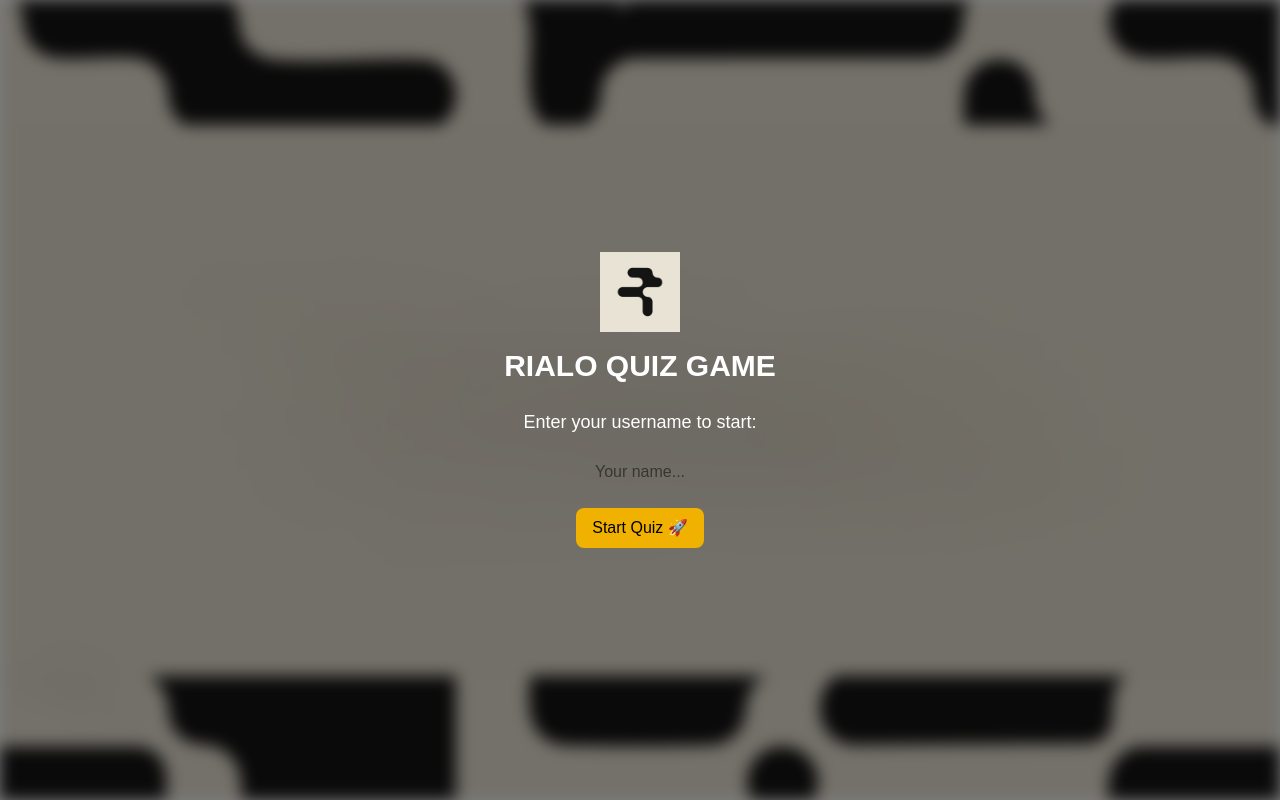
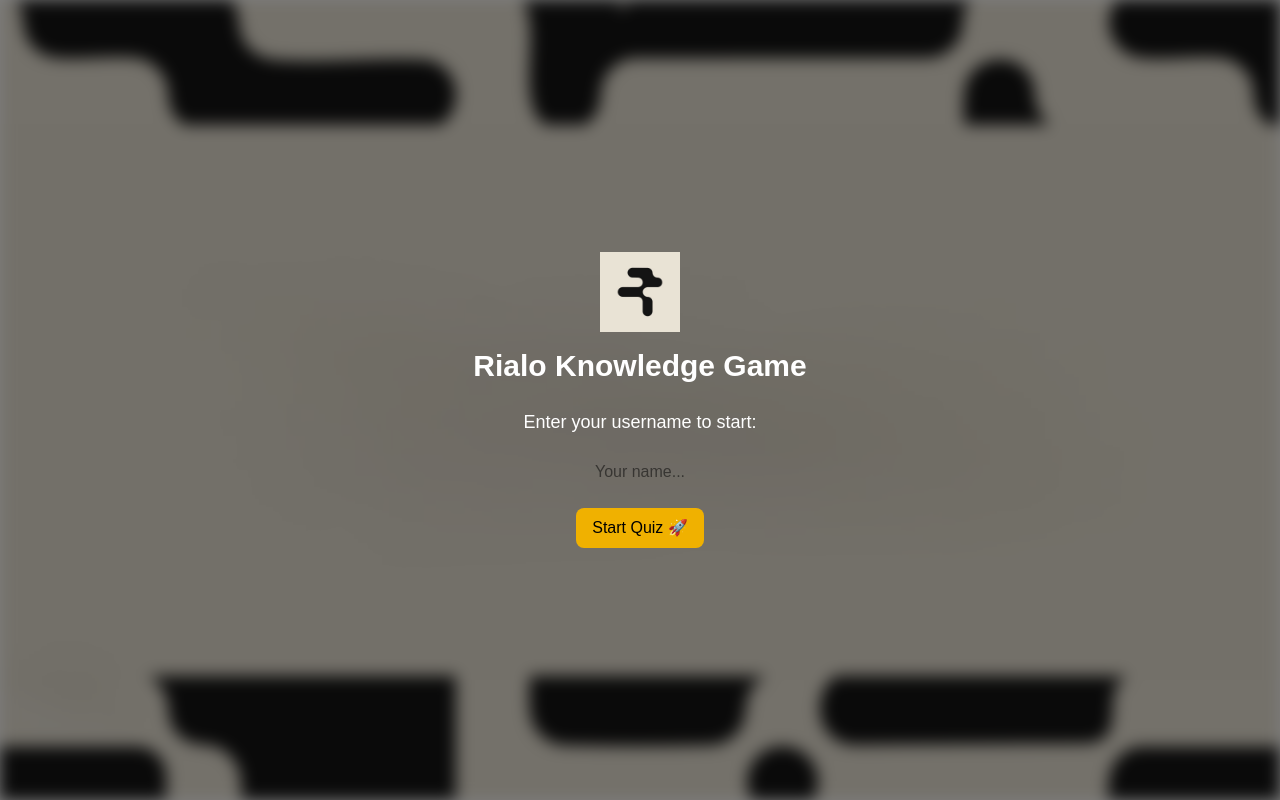
Before and after one commit to wagyuera/rialo-quiz, a Next.js app: page / in a window 1280 px wide. Built offline with nearby package versions, Linux system fonts and the light colour scheme.

Commit message:
update fitur ...

```diff
--- a/app/page.tsx
+++ b/app/page.tsx
@@ -55,27 +55,22 @@ export default function QuizPage() {
   const progress = ((current + 1) / questions.length) * 100;
   const q = questions[current];
 
-  // Wrapper dengan background image
   const BackgroundWrapper = ({ children }: { children: React.ReactNode }) => (
     <div className="relative flex flex-col items-center justify-center min-h-screen p-6 text-white">
-      {/* Background Image */}
       <Image
         src="/bg.jpg"
         alt="Background"
         fill
         priority
-        className="object-cover blur-sm"
+        className="object-cover blur-sm pointer-events-none"
       />
-      {/* Overlay gelap */}
-      <div className="absolute inset-0 bg-black/50" />
-      {/* Konten */}
+      <div className="absolute inset-0 bg-black/50 pointer-events-none" />
       <div className="relative z-10 w-full flex flex-col items-center">
         {children}
       </div>
     </div>
   );
 
-  // Halaman input username
   if (!submitted) {
     return (
       <BackgroundWrapper>
@@ -86,7 +81,7 @@ export default function QuizPage() {
           height={80}
           className="mb-4"
         />
-        <h1 className="text-3xl font-extrabold mb-6">RIALO QUIZ GAME</h1>
+        <h1 className="text-3xl font-extrabold mb-6">Rialo Knowledge Game</h1>
         <p className="mb-4 text-lg">Enter your username to start:</p>
         <input
           type="text"
@@ -105,7 +100,6 @@ export default function QuizPage() {
     );
   }
 
-  // Halaman hasil
   if (showResult) {
     return (
       <BackgroundWrapper>
@@ -116,7 +110,7 @@ export default function QuizPage() {
           height={80}
           className="mb-4"
         />
-        <h1 className="text-3xl font-extrabold mb-2">RIALO QUIZ GAME 🎉</h1>
+        <h1 className="text-3xl font-extrabold mb-2">Rialo Knowledge Game 🎉</h1>
         <p className="text-lg mb-2">
           Player: <span className="font-bold">{username}</span>
         </p>
@@ -127,13 +121,12 @@ export default function QuizPage() {
           onClick={handleRestart}
           className="px-4 py-2 bg-yellow-500 text-black rounded-lg hover:bg-yellow-400 transition-colors"
         >
-          Restart Quiz 🔄
+          Restart Game 🔄
         </button>
       </BackgroundWrapper>
     );
   }
 
-  // Halaman quiz
   return (
     <BackgroundWrapper>
       <Image
@@ -143,9 +136,8 @@ export default function QuizPage() {
         height={80}
         className="mb-3"
       />
-      <h1 className="text-3xl font-extrabold mb-6">RIALO QUIZ GAME</h1>
+      <h1 className="text-3xl font-extrabold mb-6">Rialo Knowledge Game</h1>
 
-      {/* Progress bar */}
       <div className="w-full max-w-lg mb-6">
         <div className="w-full h-3 bg-gray-700 rounded-full">
           <div
```
